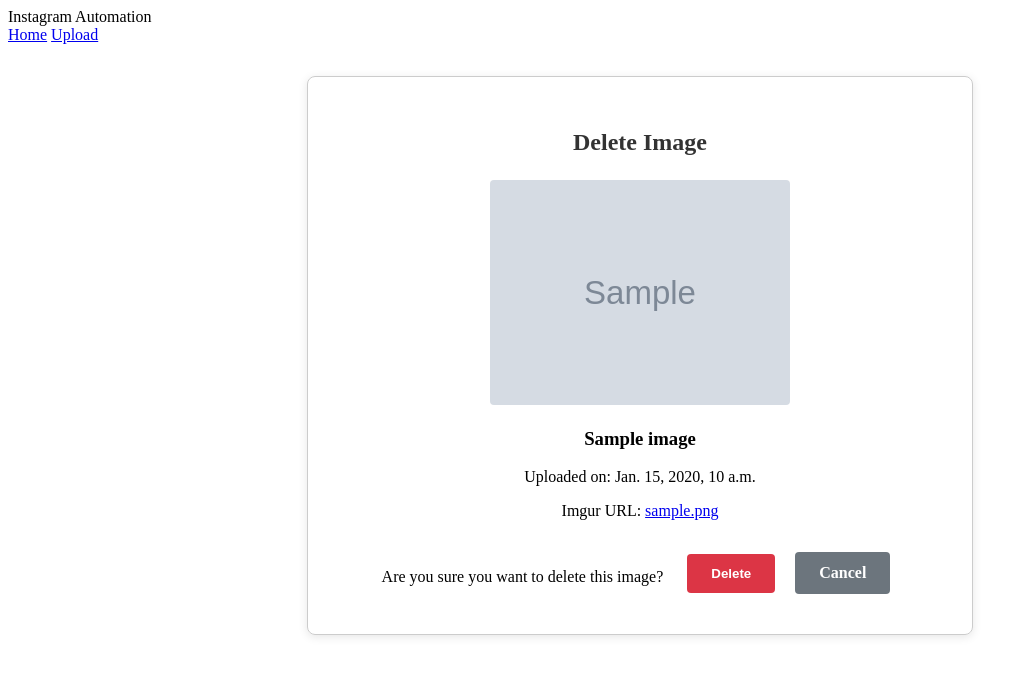
After one commit to thefudgesupreme/InstagramAutomation, a Django app: a page that uses InstaAutomation/templates/images/base.html in a window 1280 px wide. The commit adds this page. Shown: the top 676 px of the page, without its empty margins (0-1028 px from the left). Run offline with Django 5.2, Linux system fonts and the light colour scheme; tables that the repository leaves empty hold one stand-in row (values such as "Sample post"); grey boxes marked "Sample" are stand-in pictures.

Commit message:
Toast configured & DeleteView added. Both working fine.

```diff
--- a/InstaAutomation/images/urls.py
+++ b/InstaAutomation/images/urls.py
@@ -6,4 +6,5 @@ urlpatterns = [
     path('create', views.ImageCreateView.as_view(), name='images-create'),
     path('<str:slug>', views.ImageDetailView.as_view(), name='images-detail'),
     path('upload/<str:slug>', views.imgur_upload, name='images-upload'),
+    path('delete/<str:slug>', views.ImageDeleteView.as_view(), name='images-delete'),
 ]
--- a/InstaAutomation/images/views.py
+++ b/InstaAutomation/images/views.py
@@ -1,6 +1,7 @@
-from django.shortcuts import redirect, render
+from django.shortcuts import get_object_or_404, redirect, render
 from django.views.generic import ListView, DetailView
-from django.views.generic.detail import SingleObjectMixin
+from django.views.generic.detail import SingleObjectTemplateResponseMixin
+from django.views.generic import DeleteView
 from django.views.generic.edit import CreateView
 from .models import Image
 from .imgur_upload import post_image
@@ -27,10 +28,13 @@ class ImageDetailView(DetailView):
     template_name = 'images/detail.html'
     context_object_name = 'image'
 
-    # def get_context_data(self, **kwargs):
-    #     context = super().get_context_data(**kwargs)
-    #     context['image'] = self.object
-    #     return context
+class ImageDeleteView(DeleteView):
+    model = Image
+    template_name = 'images/delete.html'
+    success_url = '/images/'
+
+    def get_object(self):
+        return get_object_or_404(Image, slug=self.kwargs['slug'])
 
 def imgur_upload(request, slug):
     image = Image.objects.get(slug=slug)
@@ -40,6 +44,9 @@ def imgur_upload(request, slug):
         image.imgur_uploaded = uploaded
         image.imgur_url = link
         image.save()
+        print("Upload successful")
+        messages.add_message(request, messages.SUCCESS, 'Upload successful')
     else:
-        messages.add_message(request, messages.ERROR, 'Changes successfully saved.')
+        print("Upload failed")
+        messages.add_message(request, messages.ERROR, 'Upload failed')
     return redirect(to=f'/images/{image.slug}', permanent=False)
--- a/InstaAutomation/static/css/images_detail.css
+++ b/InstaAutomation/static/css/images_detail.css
@@ -170,7 +170,7 @@
     animation: popIn 0.4s ease 0.8s forwards;
 }
 
-.imgur-link {
+.imgur-link,.btn-danger,.btn-primary {
     display: inline-flex;
     align-items: center;
     gap: 8px;
@@ -186,7 +186,7 @@
     transition: transform 0.3s ease, box-shadow 0.3s ease;
 }
 
-.imgur-link:hover {
+.imgur-link:hover, .btn-danger:hover, .btn-primary:hover {
     transform: translateY(-2px);
     box-shadow: 0 5px 15px rgba(0, 123, 255, 0.3);
 }
--- a/InstaAutomation/templates/images/base.html
+++ b/InstaAutomation/templates/images/base.html
@@ -7,6 +7,7 @@
     {% block extra_css %}{% endblock %}
 </head>
 <body>
+
     <nav class="navbar">
         <div class="nav-brand">Instagram Automation</div>
         <div class="nav-links">
@@ -14,9 +15,12 @@
             <a href="{% url 'images-create' %}">Upload</a>
         </div>
     </nav>
+    {% block messages %}
+        {% endblock %}
 
     <main>
         {% block content %}{% endblock %}
+
     </main>
 
     {% block extra_js %}{% endblock %}
--- /dev/null
+++ b/InstaAutomation/templates/images/delete.html
@@ -0,0 +1,145 @@
+
+{% extends 'images/base.html' %}
+
+{% block extra_css %}
+<title>Delete Image - {{ image.title }}</title>
+<style>
+    @keyframes fadeIn {
+        from { opacity: 0; transform: translateY(-20px); }
+        to { opacity: 1; transform: translateY(0); }
+    }
+
+    @keyframes shake {
+        0%, 100% { transform: translateX(0); }
+        25% { transform: translateX(-5px); }
+        75% { transform: translateX(5px); }
+    }
+
+    .delete-container {
+        max-width: 600px;
+        margin: 2rem auto;
+        padding: 2rem;
+        text-align: center;
+        border: 1px solid #ccc;
+        border-radius: 8px;
+        box-shadow: 0 2px 10px rgba(0,0,0,0.1);
+        animation: fadeIn 0.5s ease-out;
+    }
+
+    .image-preview {
+        max-width: 300px;
+        margin: 1rem auto;
+        overflow: hidden;
+    }
+
+    .image-preview img {
+        width: 100%;
+        height: auto;
+        border-radius: 4px;
+        transition: transform 0.3s ease;
+    }
+
+    .image-preview img:hover {
+        transform: scale(1.05);
+    }
+
+    .delete-details {
+        margin: 1rem 0;
+        animation: fadeIn 0.7s ease-out;
+    }
+
+    .delete-actions {
+        margin-top: 2rem;
+        display: flex;
+        justify-content: center;
+        gap: 1rem;
+    }
+
+    .btn {
+        padding: 0.75rem 1.5rem;
+        margin: 0 0.5rem;
+        border: none;
+        border-radius: 4px;
+        cursor: pointer;
+        font-weight: bold;
+        transition: all 0.3s ease;
+        text-decoration: none;
+        display: inline-block;
+    }
+
+    .btn:hover {
+        transform: translateY(-2px);
+    }
+
+    .btn:active {
+        transform: translateY(0);
+    }
+
+    .btn-delete {
+        background-color: #dc3545;
+        color: white;
+    }
+
+    .btn-delete:hover {
+        background-color: #c82333;
+        animation: shake 0.5s ease-in-out;
+    }
+
+    .btn-cancel {
+        background-color: #6c757d;
+        color: white;
+    }
+
+    .btn-cancel:hover {
+        background-color: #5a6268;
+    }
+
+    h2 {
+        color: #333;
+        margin-bottom: 1.5rem;
+        animation: fadeIn 0.3s ease-out;
+    }
+
+    @media (max-width: 768px) {
+        .delete-container {
+            margin: 1rem;
+            padding: 1rem;
+        }
+
+        .btn {
+            padding: 0.5rem 1rem;
+            width: 100%;
+            margin: 0.5rem 0;
+        }
+
+        .delete-actions {
+            flex-direction: column;
+        }
+    }
+</style>
+{% endblock %}
+
+
+{% block content %}
+<div class="delete-container">
+    <h2>Delete Image</h2>
+    <div class="image-preview">
+        <img src="{{ image.image.url }}" alt="{{ image.title }}">
+    </div>
+    <div class="delete-details">
+        <h3>{{ image.title }}</h3>
+        <p>Uploaded on: {{ image.datetime }}</p>
+        {% if image.imgur_uploaded %}
+        <p>Imgur URL: <a href="{{ image.imgur_url }}" target="_blank">{{ image.imgur_url }}</a></p>
+        {% endif %}
+    </div>
+    <div class="delete-actions">
+        <p>Are you sure you want to delete this image?</p>
+        <form method="POST">
+            {% csrf_token %}
+            <button type="submit" class="btn btn-delete">Delete</button>
+            <a href="{% url 'images-detail' image.slug %}" class="btn btn-cancel">Cancel</a>
+        </form>
+    </div>
+</div>
+{% endblock %}
```
Also changed, not shown: InstaAutomation/templates/images/detail.html (+44 -17 lines), InstaAutomation/static/assets/icons/checked.png (added), InstaAutomation/static/assets/icons/mark.png (added).
